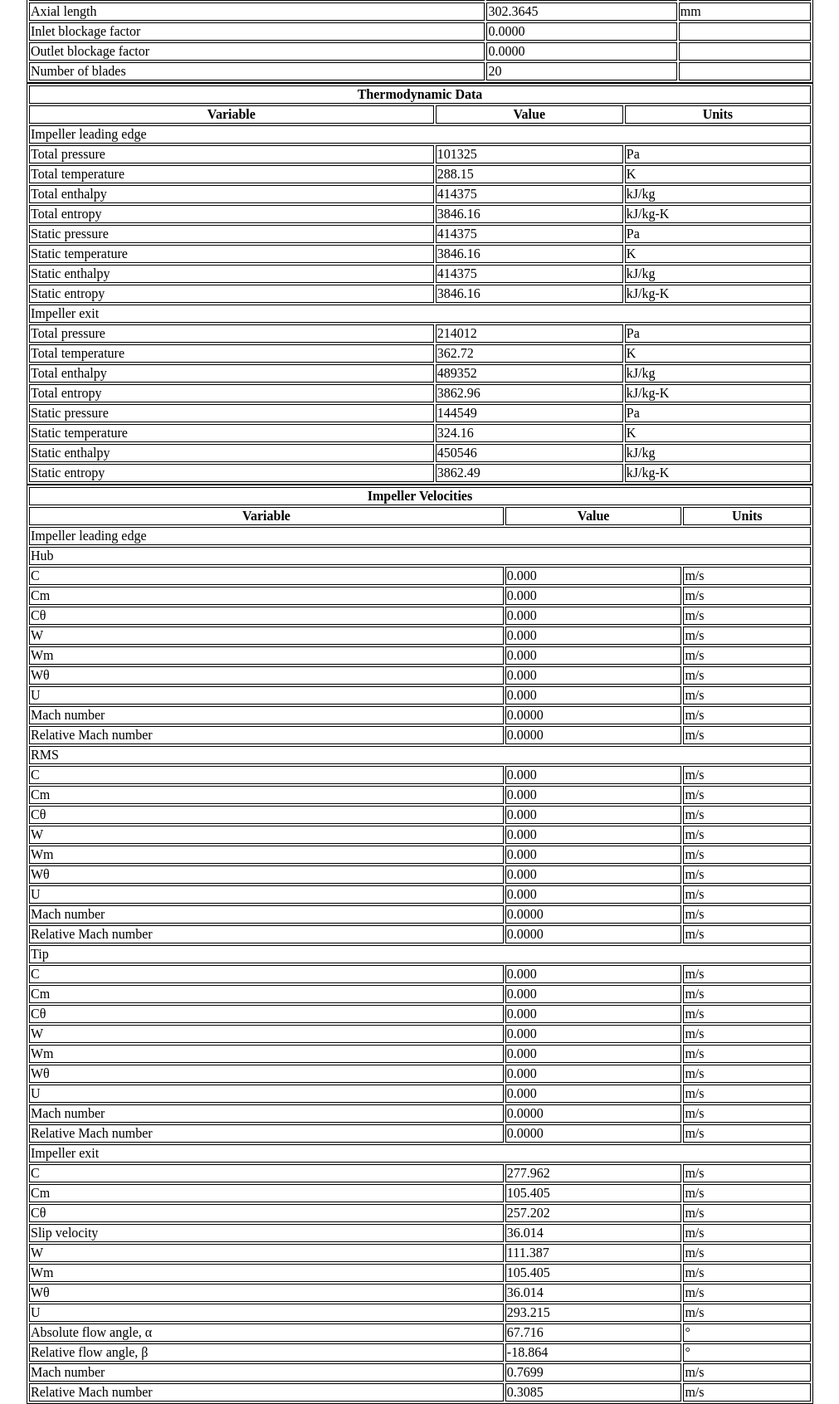
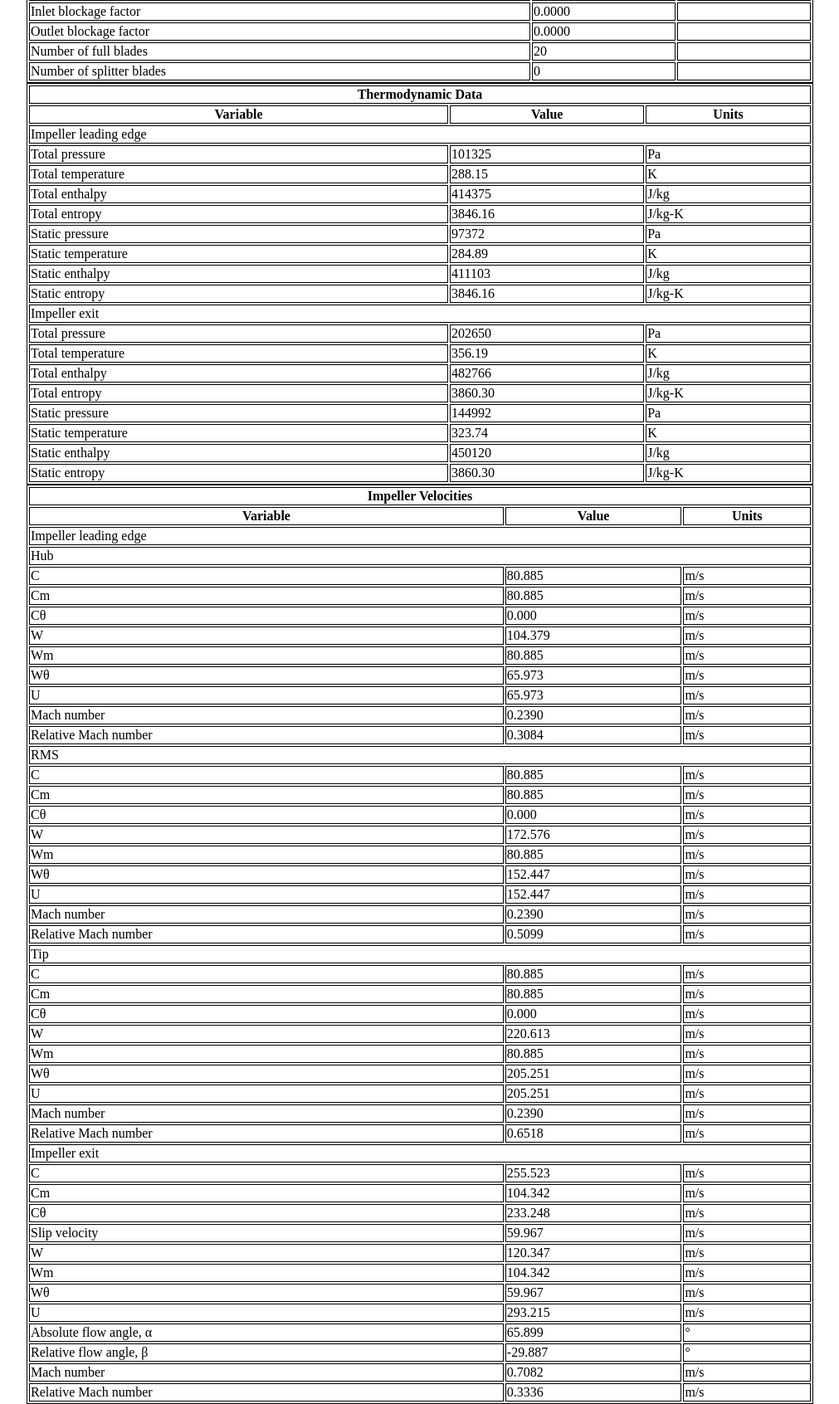
Before and after one commit to taylortg/TurboGen, a plain HTML site: page out/index.html in a window 1280 px wide. Shown: the part 440-2132 px from the top of the page at 83% size, without its empty margins (134-1145 px from the left). Drawn offline with Linux system fonts and the light colour scheme.

Commit message:
more loss model stuff

```diff
--- a/out/index.html
+++ b/out/index.html
@@ -91,11 +91,6 @@
 				<td>               </td>
 			</tr>
 			<tr>
-				<td>Axial length   </td>
-				<td>302.3645       </td>
-				<td>mm             </td>
-			</tr>
-			<tr>
 				<td>Inlet blockage factor</td>
 				<td>0.0000         </td>
 				<td>               </td>
@@ -106,8 +101,13 @@
 				<td>               </td>
 			</tr>
 			<tr>
-				<td>Number of blades</td>
+				<td>Number of full blades</td>
 				<td>20             </td>
+				<td>               </td>
+			</tr>
+			<tr>
+				<td>Number of splitter blades</td>
+				<td>0              </td>
 				<td>               </td>
 			</tr>
 		</table>
@@ -136,75 +136,75 @@
 			<tr>
 				<td>Total enthalpy </td>
 				<td>414375         </td>
-				<td>kJ/kg          </td>
+				<td>J/kg           </td>
 			</tr>
 			<tr>
 				<td>Total entropy  </td>
 				<td>3846.16        </td>
-				<td>kJ/kg-K        </td>
+				<td>J/kg-K         </td>
 			</tr>
 			<tr>
 				<td>Static pressure</td>
-				<td>414375         </td>
+				<td>97372          </td>
 				<td>Pa             </td>
 			</tr>
 			<tr>
 				<td>Static temperature</td>
-				<td>3846.16        </td>
+				<td>284.89         </td>
 				<td>K              </td>
 			</tr>
 			<tr>
 				<td>Static enthalpy</td>
-				<td>414375         </td>
-				<td>kJ/kg          </td>
+				<td>411103         </td>
+				<td>J/kg           </td>
 			</tr>
 			<tr>
 				<td>Static entropy </td>
 				<td>3846.16        </td>
-				<td>kJ/kg-K        </td>
+				<td>J/kg-K         </td>
 			</tr>
 			<tr>
 				<td colspan="3">Impeller exit</td>
 			</tr>
 			<tr>
 				<td>Total pressure </td>
-				<td>214012         </td>
+				<td>202650         </td>
 				<td>Pa             </td>
 			</tr>
 			<tr>
 				<td>Total temperature</td>
-				<td>362.72         </td>
+				<td>356.19         </td>
 				<td>K              </td>
 			</tr>
 			<tr>
 				<td>Total enthalpy </td>
-				<td>489352         </td>
-				<td>kJ/kg          </td>
+				<td>482766         </td>
+				<td>J/kg           </td>
 			</tr>
 			<tr>
 				<td>Total entropy  </td>
-				<td>3862.96        </td>
-				<td>kJ/kg-K        </td>
+				<td>3860.30        </td>
+				<td>J/kg-K         </td>
 			</tr>
 			<tr>
 				<td>Static pressure</td>
-				<td>144549         </td>
+				<td>144992         </td>
 				<td>Pa             </td>
 			</tr>
 			<tr>
 				<td>Static temperature</td>
-				<td>324.16         </td>
+				<td>323.74         </td>
 				<td>K              </td>
 			</tr>
 			<tr>
 				<td>Static enthalpy</td>
-				<td>450546         </td>
-				<td>kJ/kg          </td>
+				<td>450120         </td>
+				<td>J/kg           </td>
 			</tr>
 			<tr>
 				<td>Static entropy </td>
-				<td>3862.49        </td>
-				<td>kJ/kg-K        </td>
+				<td>3860.30        </td>
+				<td>J/kg-K         </td>
 			</tr>
 		</table>
 		<table>
@@ -224,12 +224,12 @@
 			</tr>
 			<tr>
 				<td>C              </td>
-				<td>0.000          </td>
+				<td>80.885         </td>
 				<td>m/s            </td>
 			</tr>
 			<tr>
 				<td>Cm             </td>
-				<td>0.000          </td>
+				<td>80.885         </td>
 				<td>m/s            </td>
 			</tr>
 			<tr>
@@ -239,32 +239,32 @@
 			</tr>
 			<tr>
 				<td>W              </td>
-				<td>0.000          </td>
+				<td>104.379        </td>
 				<td>m/s            </td>
 			</tr>
 			<tr>
 				<td>Wm             </td>
-				<td>0.000          </td>
+				<td>80.885         </td>
 				<td>m/s            </td>
 			</tr>
 			<tr>
 				<td>Wθ             </td>
-				<td>0.000          </td>
+				<td>65.973         </td>
 				<td>m/s            </td>
 			</tr>
 			<tr>
 				<td>U              </td>
-				<td>0.000          </td>
+				<td>65.973         </td>
 				<td>m/s            </td>
 			</tr>
 			<tr>
 				<td>Mach number    </td>
-				<td>0.0000         </td>
+				<td>0.2390         </td>
 				<td>m/s            </td>
 			</tr>
 			<tr>
 				<td>Relative Mach number</td>
-				<td>0.0000         </td>
+				<td>0.3084         </td>
 				<td>m/s            </td>
 			</tr>
 			<tr>
@@ -272,12 +272,12 @@
 			</tr>
 			<tr>
 				<td>C              </td>
-				<td>0.000          </td>
+				<td>80.885         </td>
 				<td>m/s            </td>
 			</tr>
 			<tr>
 				<td>Cm             </td>
-				<td>0.000          </td>
+				<td>80.885         </td>
 				<td>m/s            </td>
 			</tr>
 			<tr>
@@ -287,32 +287,32 @@
 			</tr>
 			<tr>
 				<td>W              </td>
-				<td>0.000          </td>
+				<td>172.576        </td>
 				<td>m/s            </td>
 			</tr>
 			<tr>
 				<td>Wm             </td>
-				<td>0.000          </td>
+				<td>80.885         </td>
 				<td>m/s            </td>
 			</tr>
 			<tr>
 				<td>Wθ             </td>
-				<td>0.000          </td>
+				<td>152.447        </td>
 				<td>m/s            </td>
 			</tr>
 			<tr>
 				<td>U              </td>
-				<td>0.000          </td>
+				<td>152.447        </td>
 				<td>m/s            </td>
 			</tr>
 			<tr>
 				<td>Mach number    </td>
-				<td>0.0000         </td>
+				<td>0.2390         </td>
 				<td>m/s            </td>
 			</tr>
 			<tr>
 				<td>Relative Mach number</td>
-				<td>0.0000         </td>
+				<td>0.5099         </td>
 				<td>m/s            </td>
 			</tr>
 			<tr>
@@ -320,12 +320,12 @@
 			</tr>
 			<tr>
 				<td>C              </td>
-				<td>0.000          </td>
+				<td>80.885         </td>
 				<td>m/s            </td>
 			</tr>
 			<tr>
 				<td>Cm             </td>
-				<td>0.000          </td>
+				<td>80.885         </td>
 				<td>m/s            </td>
 			</tr>
 			<tr>
@@ -335,32 +335,32 @@
 			</tr>
 			<tr>
 				<td>W              </td>
-				<td>0.000          </td>
+				<td>220.613        </td>
 				<td>m/s            </td>
 			</tr>
 			<tr>
 				<td>Wm             </td>
-				<td>0.000          </td>
+				<td>80.885         </td>
 				<td>m/s            </td>
 			</tr>
 			<tr>
 				<td>Wθ             </td>
-				<td>0.000          </td>
+				<td>205.251        </td>
 				<td>m/s            </td>
 			</tr>
 			<tr>
 				<td>U              </td>
-				<td>0.000          </td>
+				<td>205.251        </td>
 				<td>m/s            </td>
 			</tr>
 			<tr>
 				<td>Mach number    </td>
-				<td>0.0000         </td>
+				<td>0.2390         </td>
 				<td>m/s            </td>
 			</tr>
 			<tr>
 				<td>Relative Mach number</td>
-				<td>0.0000         </td>
+				<td>0.6518         </td>
 				<td>m/s            </td>
 			</tr>
 			<tr>
@@ -368,37 +368,37 @@
 			</tr>
 			<tr>
 				<td>C              </td>
-				<td>277.962        </td>
+				<td>255.523        </td>
 				<td>m/s            </td>
 			</tr>
 			<tr>
 				<td>Cm             </td>
-				<td>105.405        </td>
+				<td>104.342        </td>
 				<td>m/s            </td>
 			</tr>
 			<tr>
 				<td>Cθ             </td>
-				<td>257.202        </td>
+				<td>233.248        </td>
 				<td>m/s            </td>
 			</tr>
 			<tr>
 				<td>Slip velocity  </td>
-				<td>36.014         </td>
+				<td>59.967         </td>
 				<td>m/s            </td>
 			</tr>
 			<tr>
 				<td>W              </td>
-				<td>111.387        </td>
+				<td>120.347        </td>
 				<td>m/s            </td>
 			</tr>
 			<tr>
 				<td>Wm             </td>
-				<td>105.405        </td>
+				<td>104.342        </td>
 				<td>m/s            </td>
 			</tr>
 			<tr>
 				<td>Wθ             </td>
-				<td>36.014         </td>
+				<td>59.967         </td>
 				<td>m/s            </td>
 			</tr>
 			<tr>
@@ -408,22 +408,22 @@
 			</tr>
 			<tr>
 				<td>Absolute flow angle, α</td>
-				<td>67.716         </td>
+				<td>65.899         </td>
 				<td>°              </td>
 			</tr>
 			<tr>
 				<td>Relative flow angle, β</td>
-				<td>-18.864        </td>
+				<td>-29.887        </td>
 				<td>°              </td>
 			</tr>
 			<tr>
 				<td>Mach number    </td>
-				<td>0.7699         </td>
+				<td>0.7082         </td>
 				<td>m/s            </td>
 			</tr>
 			<tr>
 				<td>Relative Mach number</td>
-				<td>0.3085         </td>
+				<td>0.3336         </td>
 				<td>m/s            </td>
 			</tr>
 		</table>
```
Also changed, not shown: out/out.txt, out/vel1.png (deleted), out/vel_inlet_hub.png, out/vel_inlet_shroud.png, out/vel_outlet.png, 7 other files.
